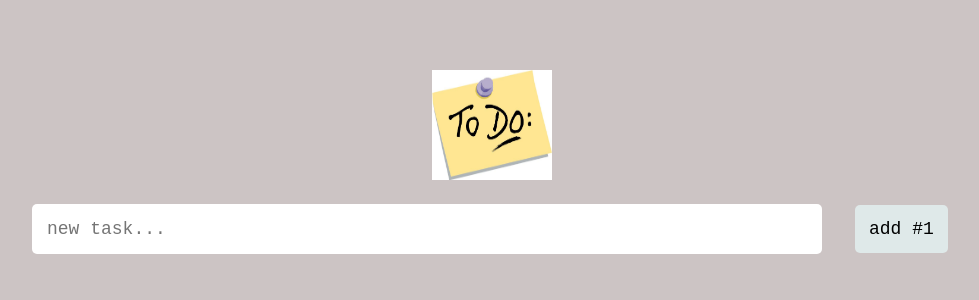
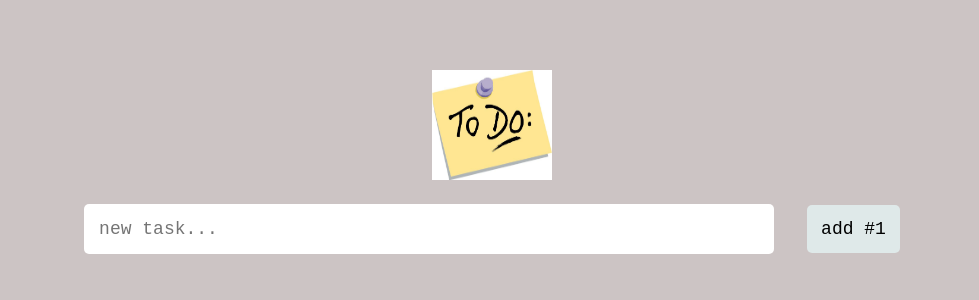
Before and after one commit to apriliandi246/bermain-dengan-ReactJs, a React (Create React App) app: page / in a window 1280 px wide. Shown: the top 300 px of the page, without its empty margins (148-1127 px from the left). Built offline with nearby package versions, Linux system fonts and the light colour scheme.

Commit message:
factory style code

```diff
--- a/src/css/style.css
+++ b/src/css/style.css
@@ -23,12 +23,13 @@ body {
 
 /* form */
 .form-container {
+   text-align: center;
    margin-bottom: 20px;
 }
 
 input {
    border: none;
-   width: 760px;
+   width: 660px;
    padding: 15px;
    font-size: 18px;
    border-radius: 5px;
```
